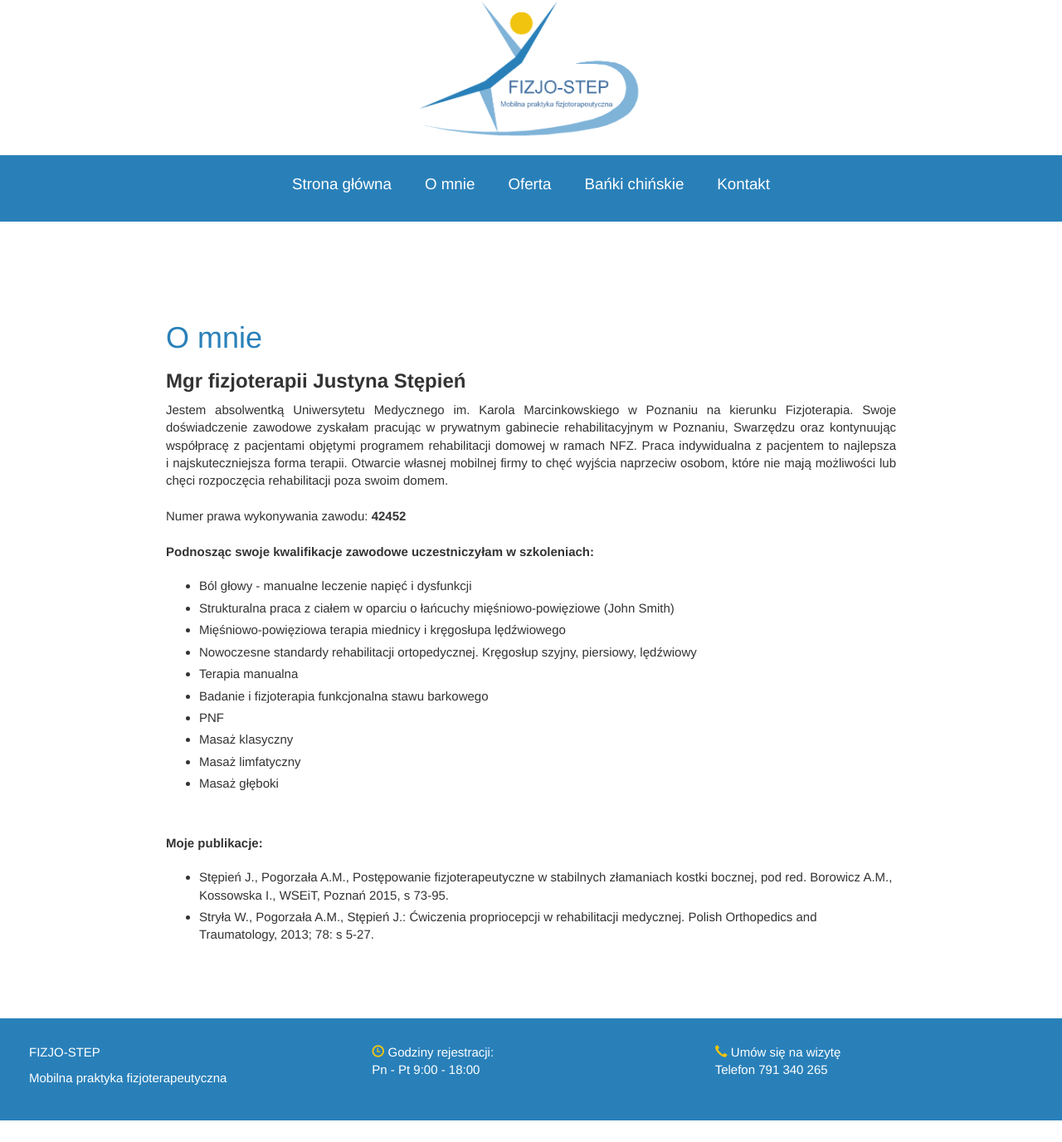
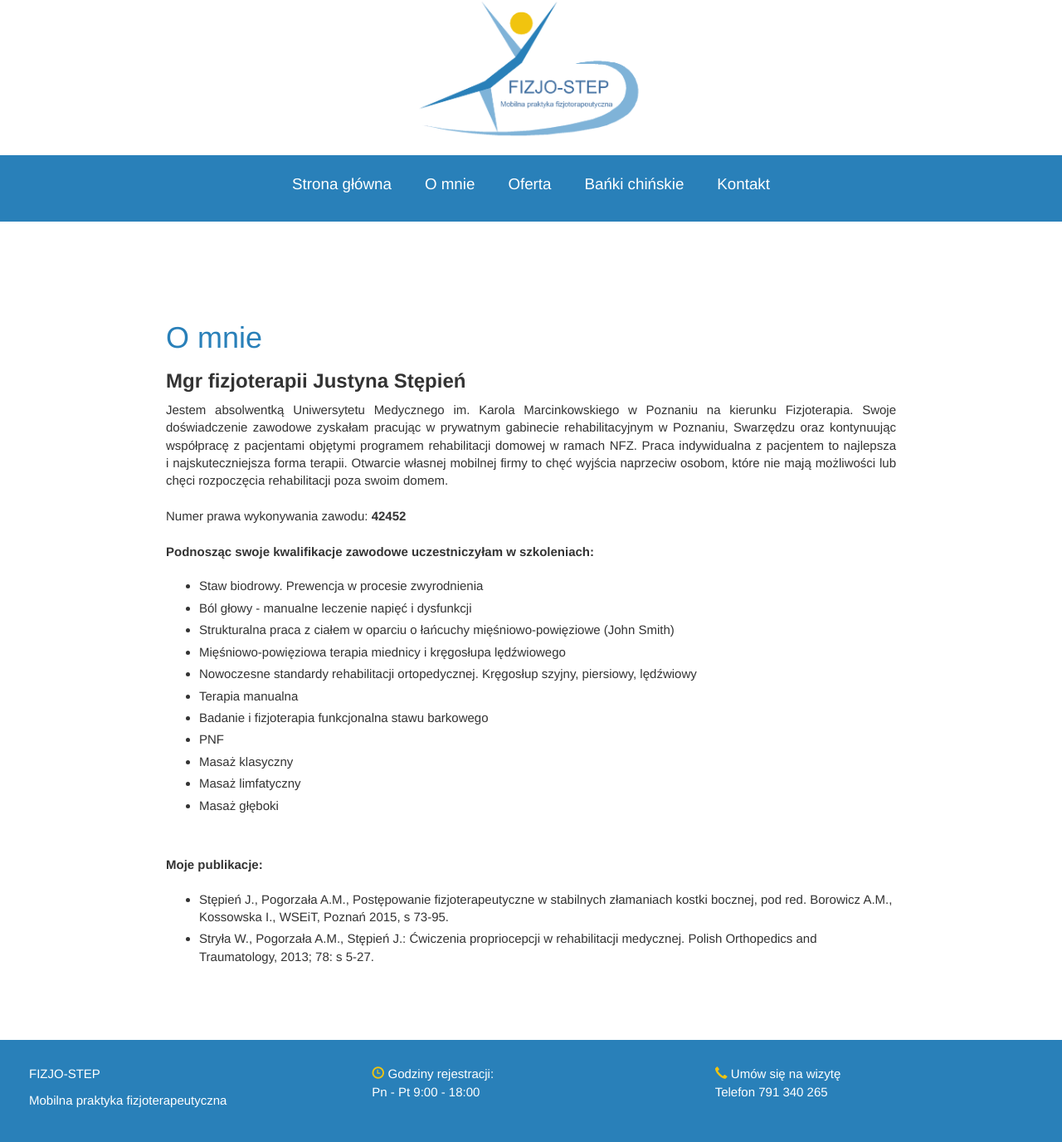
Before and after one commit to Racmo/fizjo-step, a Jekyll site: the page built from o-mnie.md, in a window 1280 px wide. Shown: the whole page at 83% size. Built offline with Jekyll 4.4.1, drawn with Linux system fonts in a browser that asks for light colours; nearby versions of some CDN libraries; before the commit the page ends 1350 px from its top, so only the background shows below that.

Commit message:
Added entry in o-mnie section.

```diff
--- a/_layouts/o-mnie.html
+++ b/_layouts/o-mnie.html
@@ -13,6 +13,7 @@
 				<br><br>
 				<b>Podnosząc swoje kwalifikacje zawodowe uczestniczyłam w&nbsp;szkoleniach:</b>
 				<ul>
+					<li>Staw biodrowy. Prewencja w procesie zwyrodnienia</li>
 					<li>Ból głowy - manualne leczenie napięć i dysfunkcji</li>
 					<li>Strukturalna praca z ciałem w oparciu o łańcuchy mięśniowo-powięziowe (John Smith)</li>
 					<li>Mięśniowo-powięziowa terapia miednicy i kręgosłupa lędźwiowego</li>
```
